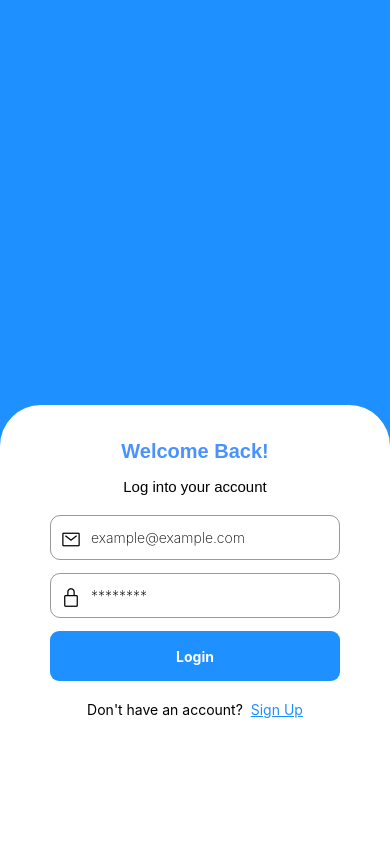
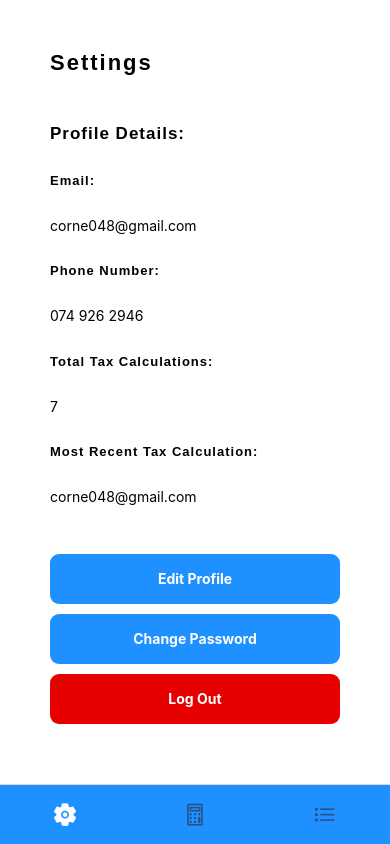
Before and after one commit to corneduring/TaxMe-Front-End, a React Native app: screen /App in a window 390 px wide. Built offline with nearby package versions, Linux system fonts and the light colour scheme.

Commit message:
Adding settings screen

```diff
--- a/App.js
+++ b/App.js
@@ -7,7 +7,7 @@ import RootStack from "./src/routes/rootStack";
 function App() {
   return (
     <NavigationContainer>
-      <RootStack />
+      <RootStack userToken="asdf" />
     </NavigationContainer>
   );
 }
--- a/src/routes/homeStack.js
+++ b/src/routes/homeStack.js
@@ -3,9 +3,9 @@ import { createBottomTabNavigator } from "@react-navigation/bottom-tabs";
 import Ionicons from "react-native-vector-icons/Ionicons";
 import AuthStackStyles from "../styles/AuthStackStyles";
 
-import SettingsStack from "./settingsStack";
+import Calculator from "../screens/calculatorScreen";
 import History from "../screens/historyScreen";
-import EducationHub from "../screens/educationScreen";
+import Settings from "../screens/settingsScreen";
 
 const Home = createBottomTabNavigator();
 const HomeStack = () => (
@@ -36,8 +36,13 @@ const HomeStack = () => (
     })}
   >
     <Home.Screen
+      name="Settings"
+      component={Settings}
+      options={{ headerShown: false }}
+    />
+    <Home.Screen
       name="Home"
-      component={SettingsStack}
+      component={Calculator}
       options={{ headerShown: false }}
     />
     <Home.Screen
@@ -45,11 +50,6 @@ const HomeStack = () => (
       component={History}
       options={{ headerShown: false }}
     />
-    <Home.Screen
-      name="Education Hub"
-      component={EducationHub}
-      options={{ headerShown: false }}
-    />
   </Home.Navigator>
 );
 
--- a/src/screens/LoginScreen.js
+++ b/src/screens/LoginScreen.js
@@ -58,7 +58,7 @@ const LoginScreen = ({ navigation }) => {
         </View>
         {/* Login Button */}
         <TouchableOpacity style={AuthStackStyles.button}>
-          <Text style={{ color: "white", fontWeight: "bold" }}>Login</Text>
+          <Text style={SettingsStyles.buttonText}>Log In</Text>
         </TouchableOpacity>
         <Text>
           Don't have an account?{"  "}
--- a/src/screens/SignupScreen.js
+++ b/src/screens/SignupScreen.js
@@ -103,7 +103,7 @@ const SignUpScreen = ({ navigation }) => {
         </View>
         {/* Sign Up Button */}
         <TouchableOpacity style={AuthStackStyles.button}>
-          <Text style={{ color: "white", fontWeight: "bold" }}>Sign Up</Text>
+          <Text style={SettingsStyles.buttonText}>Sign up</Text>
         </TouchableOpacity>
         <Text>
           Already have an account?{"  "}
--- a/src/screens/calculatorScreen.js
+++ b/src/screens/calculatorScreen.js
@@ -13,10 +13,10 @@ import axios from "axios";
 import CalculatorStyles from "../styles/CalculatorStyles";
 import AuthStackStyles from "../styles/AuthStackStyles";
 
-const CalculatorScreen = () => {
+const CalculatorScreen = (props) => {
   const [data, setData] = useState({
-    salary: 0,
-    frequency: "",
+    salary: 100000,
+    frequency: "Monthly",
     tax: 0,
     netSalary: 0,
     message: "",
@@ -64,30 +64,6 @@ const CalculatorScreen = () => {
           data.frequency == "Monthly" ? (salary - tax) / 12 : salary - tax,
         tax: tax,
       }));
-
-      // Store all information of the current calculation in the database
-      storeCalculation(time, tax, salary);
-    }
-  };
-
-  const storeCalculation = async (time, tax, salary) => {
-    try {
-      await axios
-        .post("http://localhost:8080/tax", {
-          salary: Number(parseFloat(salary).toFixed(2)),
-          frequency: data.frequency,
-          tax: tax,
-          email: props.email,
-          time: time,
-        })
-        .then((val) => {
-          setData((current) => ({ ...current, message: val.data }));
-        })
-        .catch((err) => {
-          console.log("Error: " + err);
-        });
-    } catch (error) {
-      console.log("Error: " + error);
     }
   };
 
@@ -171,10 +147,10 @@ const CalculatorScreen = () => {
             calculateTax();
           }}
         >
-          <Text style={{ color: "white", fontWeight: "bold" }}>Calculate</Text>
+          <Text style={CalculatorStyles.buttonText}>Calculate</Text>
         </TouchableOpacity>
         <TouchableOpacity
-          style={CalculatorStyles.button}
+          style={CalculatorStyles.resetButton}
           onPress={() => {
             setData({
               salary: 0,
--- a/src/screens/historyScreen.js
+++ b/src/screens/historyScreen.js
@@ -3,13 +3,11 @@ import { ScrollView, StyleSheet, View, Text } from "react-native";
 import { DataTable } from "react-native-paper";
 import axios from "axios";
 import Ionicons from "react-native-vector-icons/Ionicons";
-import { Alert } from "react-native";
 import { useIsFocused } from "@react-navigation/native";
 import HistoryStyles from "../styles/HistoryStyles";
 
 function History(email) {
   const [data, setData] = useState([]);
-  const [deleteMessage, setDeleteMessage] = useState();
   const isFocused = useIsFocused();
 
   useEffect(() => {
@@ -20,7 +18,7 @@ function History(email) {
     try {
       await axios
         .post("http://localhost:8080/history", {
-          email: email,
+          email: "asdf",
         })
         .then((val) => {
           setData(val.data);
@@ -33,43 +31,8 @@ function History(email) {
     }
   };
 
-  const deleteCalculation = async (id, index) => {
-    try {
-      await axios
-        .post("http://localhost:8080/delete", {
-          calculationID: id,
-        })
-        .then((val) => {
-          if (!val.data) {
-            Alert.alert("Error!", "Couldn't delete the selected calculation!");
-          } else {
-            setData(d.filter((row) => row.CalculationID !== id));
-          }
-        })
-        .catch((err) => {
-          console.log("Error: " + err);
-        });
-    } catch (error) {
-      console.log("Error: " + error);
-    }
-  };
-
   const formatValue = (n) => {
     return n.toString().replace(/\B(?=(\d{3})+(?!\d))/g, ",");
-  };
-
-  const getDate = (timeStamp) => {
-    let date = timeStamp.split("T")[0];
-    let time = timeStamp.split("T")[1].split(".")[0];
-
-    let message =
-      "Are you sure you want to delete this calculation made on " +
-      date +
-      " at " +
-      time +
-      "?";
-
-    return message;
   };
 
   return (
@@ -95,7 +58,7 @@ function History(email) {
             style={HistoryStyles.columnHeader}
             numeric
           >
-            Tax
+            Tax (R)
           </DataTable.Title>
           <DataTable.Title
             textStyle={HistoryStyles.columnHeaderText}
@@ -137,23 +100,6 @@ function History(email) {
                         name="trash-outline"
                         color="black"
                         size={20}
-                        onPress={() => {
-                          let message = getDate(row["Time"]);
-                          Alert.alert("Warning!", message, [
-                            {
-                              text: "Yes",
-                              onPress: () => {
-                                deleteCalculation(row["CalculationID"], i);
-                              },
-                            },
-                            {
-                              text: "No",
-                              onPress: () => {
-                                return;
-                              },
-                            },
-                          ]);
-                        }}
                         style={{ justifyContent: "right" }}
                       />
                     </DataTable.Cell>
--- /dev/null
+++ b/src/screens/settingsScreen.js
@@ -0,0 +1,40 @@
+import React from "react";
+import { View, Text, TouchableOpacity } from "react-native";
+import SettingsStyles from "../styles/settingsStyles";
+import { color } from "react-native-reanimated";
+
+const SettingsScreen = () => {
+  return (
+    <View style={SettingsStyles.container}>
+      <Text style={SettingsStyles.heading}>Settings</Text>
+      <Text style={SettingsStyles.subHeading}>Profile Details:</Text>
+      <Text style={SettingsStyles.profileAttribute}>Email:</Text>
+      <Text style={SettingsStyles.profileValue}>corne048@gmail.com</Text>
+      <Text style={SettingsStyles.profileAttribute}>Phone Number:</Text>
+      <Text style={SettingsStyles.profileValue}>074 926 2946</Text>
+      <Text style={SettingsStyles.profileAttribute}>
+        Total Tax Calculations:
+      </Text>
+      <Text style={SettingsStyles.profileValue}>7</Text>
+      <Text style={SettingsStyles.profileAttribute}>
+        Most Recent Tax Calculation:
+      </Text>
+      <Text style={SettingsStyles.profileValue}>corne048@gmail.com</Text>
+      <View style={SettingsStyles.buttonsContainer}>
+        <TouchableOpacity style={SettingsStyles.button}>
+          <Text style={SettingsStyles.buttonText}>Edit Profile</Text>
+        </TouchableOpacity>
+        <TouchableOpacity style={SettingsStyles.button}>
+          <Text style={SettingsStyles.buttonText}>Change Password</Text>
+        </TouchableOpacity>
+        <TouchableOpacity
+          style={[SettingsStyles.button, { backgroundColor: "#e60000" }]}
+        >
+          <Text style={SettingsStyles.buttonText}>Log Out</Text>
+        </TouchableOpacity>
+      </View>
+    </View>
+  );
+};
+
+export default SettingsScreen;
--- a/src/styles/AuthStackStyles.js
+++ b/src/styles/AuthStackStyles.js
@@ -64,6 +64,10 @@ const AuthStackStyles = StyleSheet.create({
     borderRadius: "9px",
     marginBottom: 20,
   },
+  buttonText: {
+    color: "white",
+    fontWeight: "bold",
+  },
   tabBar: {
     height: 60,
     backgroundColor: "dodgerblue",
--- a/src/styles/CalculatorStyles.js
+++ b/src/styles/CalculatorStyles.js
@@ -5,16 +5,16 @@ const CalculatorStyles = StyleSheet.create({
     width: "100%",
     height: "100%",
     backgroundColor: "white",
-    paddingHorizontal: 50,
-    justifyContent: "center",
+    padding: 50,
+    justifyContent: "space-between",
   },
   heading: {
     fontSize: 22,
     color: "black",
     fontFamily: "Arial",
-    fontWeight: "400",
+    fontWeight: "bold",
     marginBottom: 31,
-    letterSpacing: 1,
+    letterSpacing: 2,
   },
   taxContainer: {
     justifyContent: "space-between",
@@ -48,7 +48,7 @@ const CalculatorStyles = StyleSheet.create({
     width: "100%",
     marginTop: 15,
   },
-  button: {
+  resetButton: {
     width: 50,
     height: 50,
     borderWidth: 1,
@@ -58,6 +58,10 @@ const CalculatorStyles = StyleSheet.create({
     justifyContent: "center",
     marginLeft: 10,
   },
+  buttonText: {
+    color: "white",
+    fontWeight: "bold",
+  },
 });
 
 export default CalculatorStyles;
--- a/src/styles/HistoryStyles.js
+++ b/src/styles/HistoryStyles.js
@@ -5,16 +5,15 @@ const HistoryStyles = StyleSheet.create({
     width: "100%",
     height: "100%",
     backgroundColor: "white",
-    paddingVertical: 50,
+    paddingTop: 50,
     alignItems: "center",
-    paddingHorizontal: 0,
   },
   heading: {
     fontSize: 22,
     fontFamily: "Arial",
-    fontWeight: "400",
+    fontWeight: "bold",
     marginBottom: 20,
-    letterSpacing: 1,
+    letterSpacing: 2,
   },
   tableHeader: {
     backgroundColor: "dodgerblue",
--- /dev/null
+++ b/src/styles/settingsStyles.js
@@ -0,0 +1,57 @@
+import { StyleSheet } from "react-native";
+
+const SettingsStyles = StyleSheet.create({
+  container: {
+    width: "100%",
+    height: "100%",
+    backgroundColor: "white",
+    padding: 50,
+    justifyContent: "space-between",
+  },
+  heading: {
+    fontSize: 22,
+    color: "black",
+    fontFamily: "Arial",
+    fontWeight: "bold",
+    marginBottom: 31,
+    letterSpacing: 2,
+  },
+  subHeading: {
+    fontSize: 17,
+    color: "black",
+    fontFamily: "Arial",
+    fontWeight: "bold",
+    marginBottom: 12,
+    letterSpacing: 1,
+  },
+  profileAttribute: {
+    fontSize: 13,
+    color: "black",
+    fontFamily: "Arial",
+    fontWeight: "bold",
+    marginBottom: 12,
+    letterSpacing: 1,
+  },
+  profileValue: {
+    marginBottom: 12,
+  },
+  buttonsContainer: {
+    marginTop: 20,
+  },
+  button: {
+    width: "100%",
+    height: 50,
+    alignItems: "center",
+    justifyContent: "center",
+    padding: 5,
+    backgroundColor: "dodgerblue",
+    borderRadius: "9px",
+    marginBottom: 10,
+  },
+  buttonText: {
+    color: "white",
+    fontWeight: "bold",
+  },
+});
+
+export default SettingsStyles;
```
